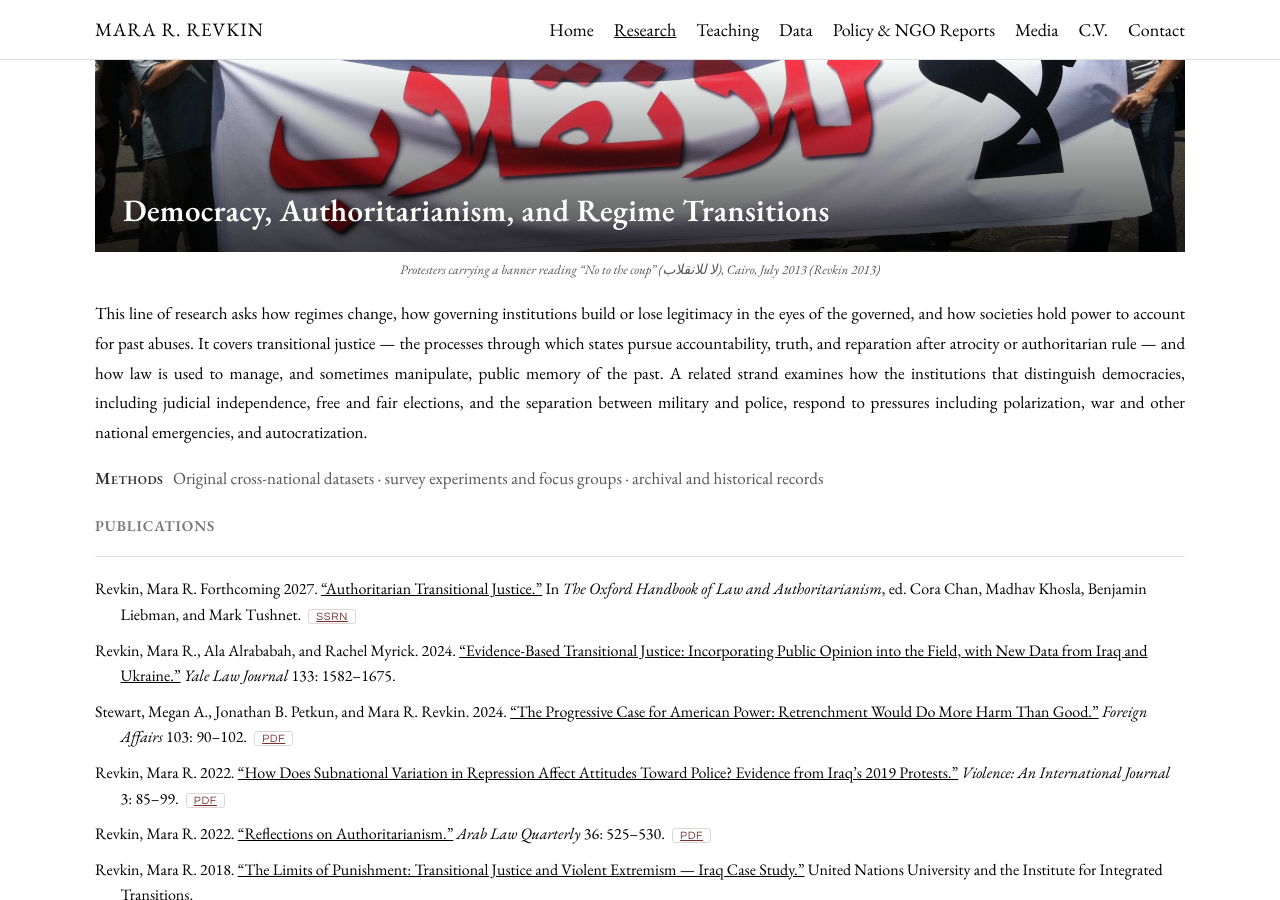
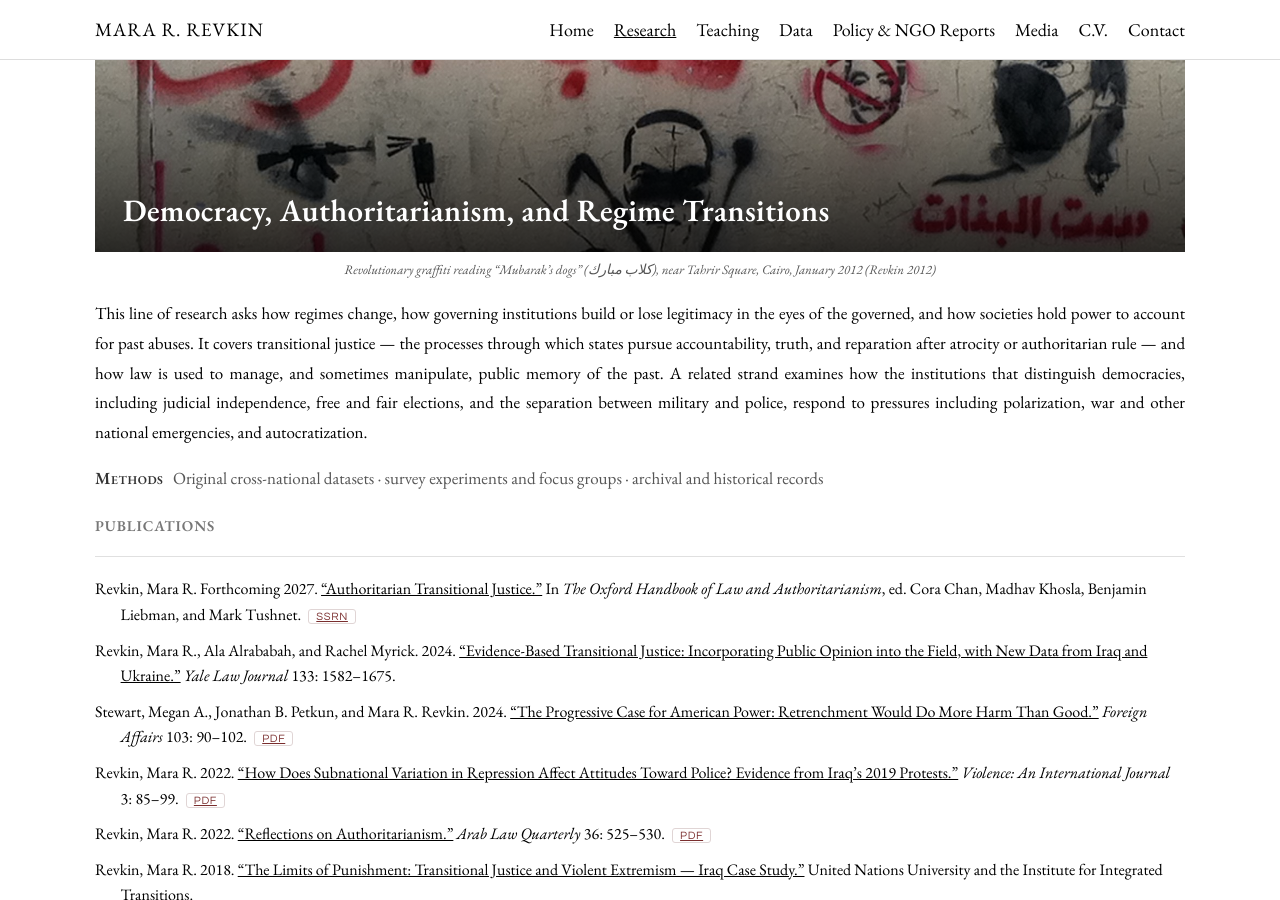
Before and after one commit to mrevkin/mrevkin.github.io, a Jekyll site: the page research.html, which Jekyll copies as it is, in a window 1280 px wide and 900 px high, scrolled down 634 px. Built offline with Jekyll 4.4.1, drawn with Linux system fonts in a browser that asks for light colours.

Commit message:
Replace Democracy theme banner with Cairo graffiti photo

```diff
--- a/research.html
+++ b/research.html
@@ -65,12 +65,12 @@
 
     <section class="theme" data-theme>
       <div class="theme-photo">
-        <img src="cairo-no-to-the-coup.jpg" alt="Protesters carrying a banner reading &quot;No to the coup&quot; in Cairo, July 2013" />
+        <img src="cairo-graffiti-mubaraks-dogs.jpg" alt="Anti-regime graffiti on a wall near Tahrir Square, Cairo, January 2012" />
         <div class="theme-overlay">
           <h2>Democracy, Authoritarianism, and Regime Transitions</h2>
         </div>
       </div>
-      <p class="img-caption">Protesters carrying a banner reading &ldquo;No to the coup&rdquo; (<span lang="ar" dir="rtl">&#1604;&#1575; &#1604;&#1604;&#1575;&#1606;&#1602;&#1604;&#1575;&#1576;</span>), Cairo, July 2013 (Revkin 2013)</p>
+      <p class="img-caption">Revolutionary graffiti reading &ldquo;Mubarak&rsquo;s dogs&rdquo; (<span lang="ar" dir="rtl">&#1603;&#1604;&#1575;&#1576; &#1605;&#1576;&#1575;&#1585;&#1603;</span>), near Tahrir Square, Cairo, January 2012 (Revkin 2012)</p>
       <div class="theme-body">
         <p>This line of research asks how regimes change, how governing institutions build or lose legitimacy in the eyes of the governed, and how societies hold power to account for past abuses. It covers transitional justice &mdash; the processes through which states pursue accountability, truth, and reparation after atrocity or authoritarian rule &mdash; and how law is used to manage, and sometimes manipulate, public memory of the past. A related strand examines how the institutions that distinguish democracies, including judicial independence, free and fair elections, and the separation between military and police, respond to pressures including polarization, war and other national emergencies, and autocratization.</p>
         <p class="theme-methods"><strong>Methods</strong> Original cross-national datasets &middot; survey experiments and focus groups &middot; archival and historical records</p>
```
